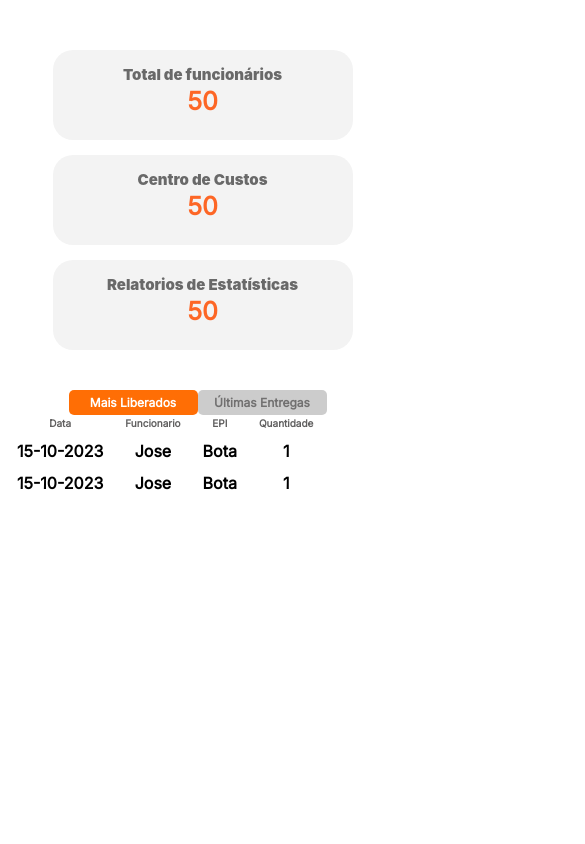
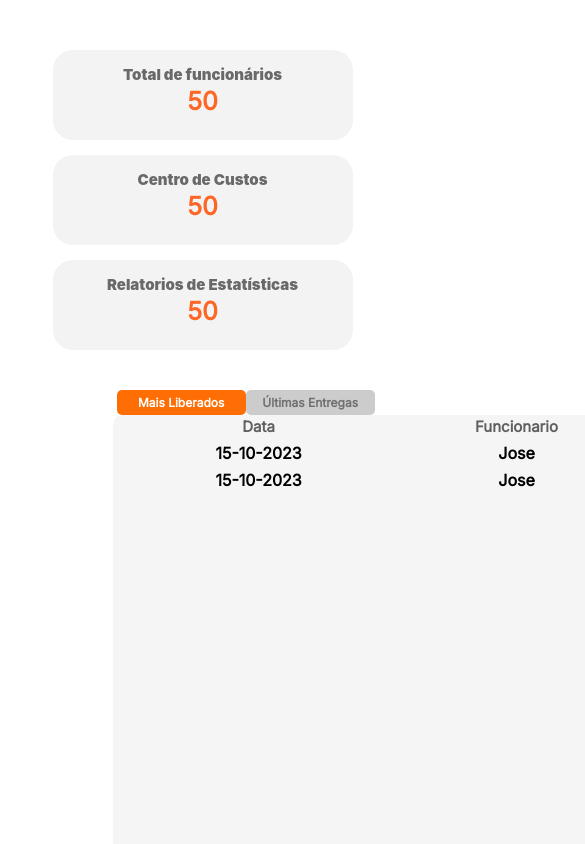
Before and after one commit to DavidTMaciel/EPIManager, a React (Create React App) app in the folder Front/: page /interface in a window 390 px wide. Shown: the top 844 px of the page, 585 px wide, since content can reach past the window. Built offline with nearby package versions, Linux system fonts and the light colour scheme; a web font is replaced by a local one.

Commit message:
display tables epi and release

```diff
--- a/Front/src/components/components-interface/Tables/index.js
+++ b/Front/src/components/components-interface/Tables/index.js
@@ -12,20 +12,19 @@ const TableApp = () => {
 
   return (
     <div className='set-of-tables'>
-      <div>
+      <div className='container-buttons-interface'>
       <button
           onClick={alternarTabela}
           className={displayTableRelease ? 'active-button' : 'inactive-button'}
         >
-          Mais Liberados
+        Mais Liberados
         </button>
         <button
           onClick={alternarTabela}
           className={displayTableRelease ? 'inactive-button' : 'active-button'}
         >
-          Últimas Entregas
+        Últimas Entregas
         </button>
-
       </div>
       {displayTableRelease ? <TableRelease /> : <TableEpi />}
     </div>
--- a/Front/src/components/components-interface/Tables/style.css
+++ b/Front/src/components/components-interface/Tables/style.css
@@ -1,26 +1,26 @@
-.table{
-    padding-top: 50px;
-    padding-left: 80px;
-    margin-left: 50px;
-    width: 830px;
-    height: 428px;
+.default-interface{
+    width: 890px;
+    height: 600px;
     background-color: #F5F5F5;
     border-radius: 10px;
+    margin-left: 28%;
+    border-bottom: 2px solid #FD6625;
+    display: flex;
+    flex-direction: column;
+    justify-content: space-between;
 }
-
-.set-of-tables{
-    margin-left: 25%;
+.default-interface tr{
+    padding-top: 5px;
+    padding-right: 60px;
+    font-family: 'Inter', sans-serif;
+    padding-left: 50px;
 }
-tr th,td{
-    padding-right: 132px;
-    font-family: 'Inter', sans-serif;
-}
-th{
+.default-interface th{
     color: #616060;
     font-size: 15px;
     font-weight: bolder;
 }
-td{
+.default-interface td{
     color: #000000;
     font-weight: 600;
     padding-top: 5px;
@@ -30,13 +30,13 @@ td{
 .active-button {
     background-color: #FF6E05;
     color: #fff; /* Texto branco */
-  }
+}
 
   /* Botão Inativo */
-  .inactive-button {
+.inactive-button {
     background-color: #ccc; /* Cor de fundo padrão */
     color: #717070; /* Texto preto */
-  }
+}
 .set-of-tables button{
     width: 199px;
     height: 35px;
@@ -47,6 +47,13 @@ td{
     font-size: 16px;
     font-weight: bold;
  }
+ .container-buttons-interface{
+    margin-left: 25%;
+ }
+ .set-of-tables{
+    display: flex;
+    flex-direction: column;
+}
 @media screen and (min-width:1520px){
     .table{
         padding-top: 0px;
@@ -56,15 +63,12 @@ td{
         height: 628px;
         border-radius: 10px;
     }
-    .set-of-tables{
-        margin-left: 30%;
-    }
-    tr th,td{
+    .table tr th,td{
         padding-right: 90px;
         padding-left: 80px;
 
     }
-    td{
+    .table td{
         padding-top: 10px;
     }
 }
@@ -94,15 +98,15 @@ td{
     .set-of-tables{
         margin-left: 5px;
     }
-    tr th,td{
+    .table tr th,td{
         padding-right: 10px;
         padding-left: 10px;
 
     }
-    td{
+    .table td{
         padding-top: 10px;
     }
-    th{
+    .table th{
         font-size: 10px;
 
     }
@@ -112,7 +116,14 @@ td{
         margin-top:25px;
         font-size: 12px;
      }
-     tr, th{
+     .table tr, th{
         margin: auto;
      }
 }
+
+@media screen and (min-width: 1300px) {
+    .default-interface{
+        width: 1007px;
+        height: 600px;
+    }
+}
```
